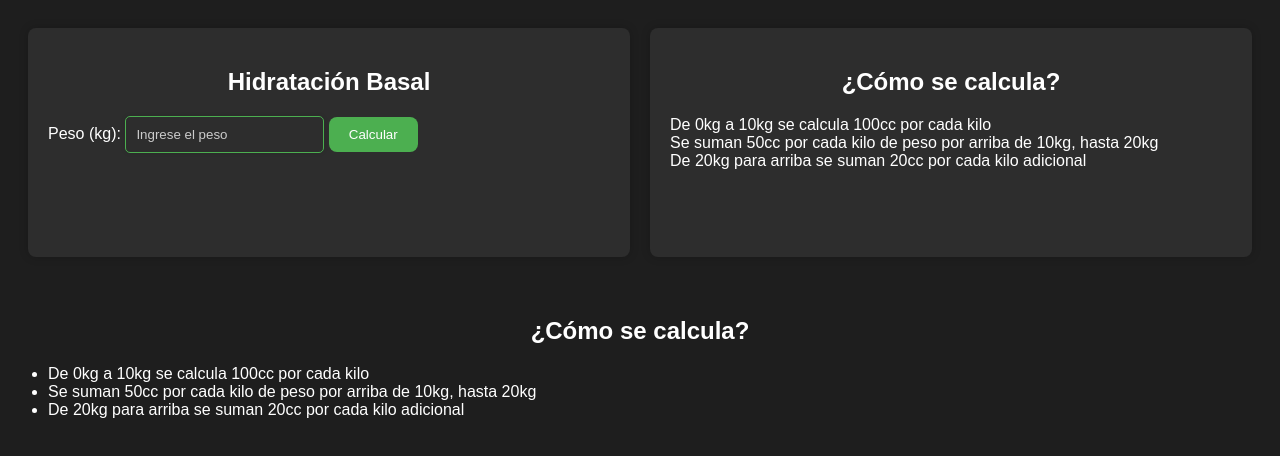
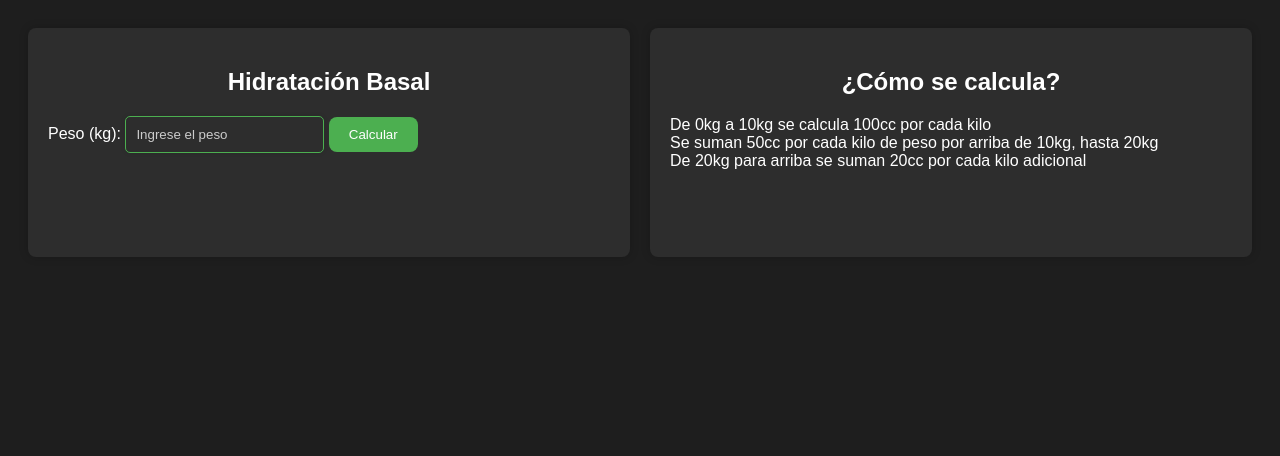
Before and after one commit to aleSolis2001/aleSolis2001.github.io, a plain HTML site: page index.html in a window 1280 px wide. Drawn offline with Linux system fonts and the light colour scheme.

Commit message:
Update index.html

```diff
--- a/index.html
+++ b/index.html
@@ -32,14 +32,3 @@
 
 </body>
 </html>
-            <h2><b>¿Cómo se calcula?</b></h2>
-            <ul>
-                <li>De 0kg a 10kg se calcula 100cc por cada kilo</li>
-                <li>Se suman 50cc por cada kilo de peso por arriba de 10kg, hasta 20kg</li>
-                <li>De 20kg para arriba se suman 20cc por cada kilo adicional</li>
-            </ul>
-        </div>
-    </div>
-
-</body>
-</html>
```
